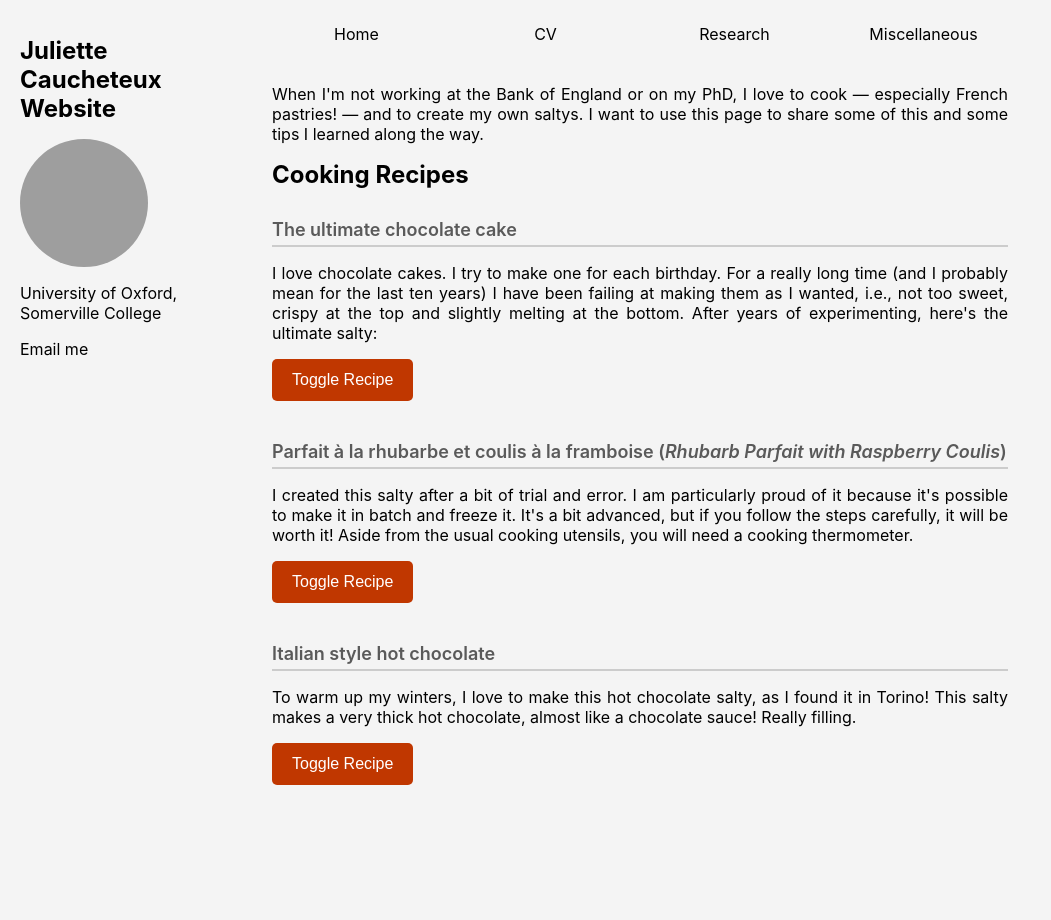
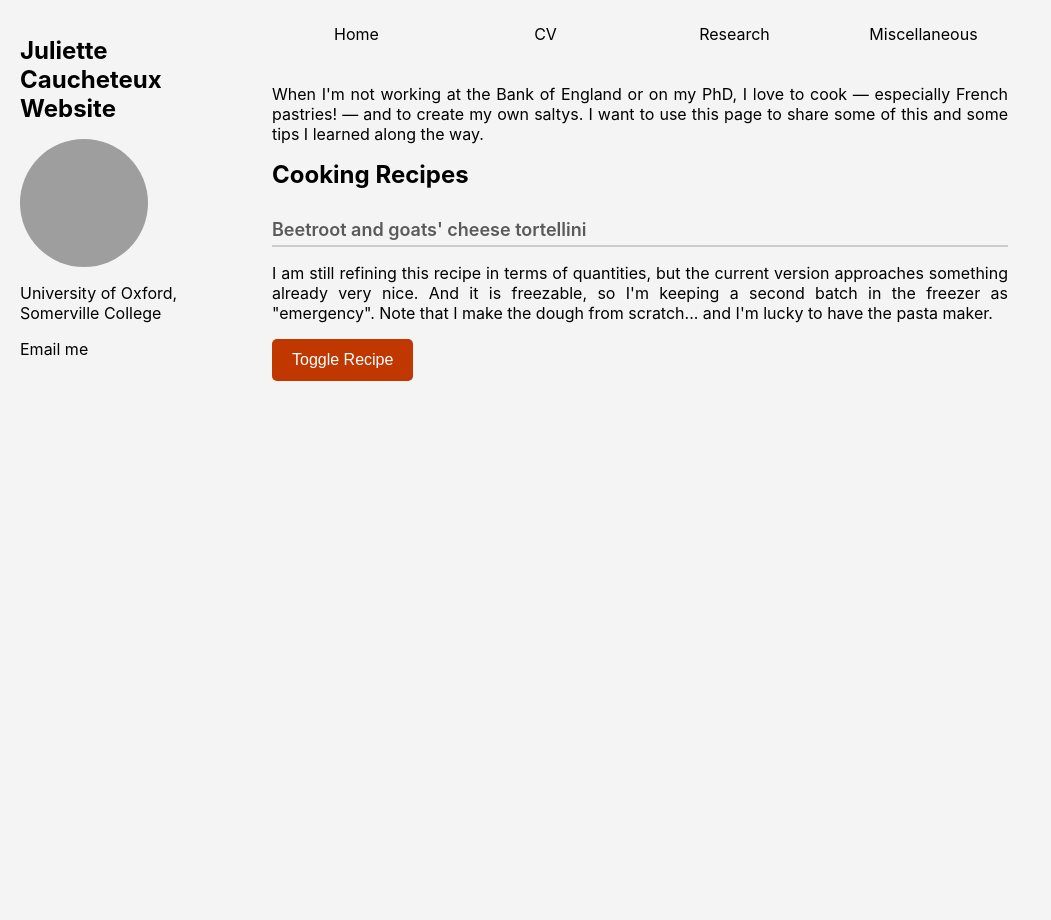
Before and after one commit to JulietteCx/juliettecx.github.io, a Jekyll site: the page built from _pages/miscellaneous/salty.html, in a window 1280 px wide. Shown: the whole page, without its empty margins (0-1051 px from the left). Built offline with Jekyll 4.4.1, drawn with Linux system fonts in a browser that asks for light colours; grey boxes are pictures that could not be loaded.

Commit message:
Update salty.html

```diff
--- a/_pages/miscellaneous/salty.html
+++ b/_pages/miscellaneous/salty.html
@@ -37,95 +37,26 @@ author_profile: true
     especially French pastries! — and to create my own saltys. I want to use this page
     to share some of this and some tips I learned along the way.</p>
     <h1> Cooking Recipes </h1>
-            <h2>The ultimate chocolate cake </h2>
-            <p>I love chocolate cakes. I try to make one for each birthday. For a really long time (and I probably mean for the last ten years) I have been failing at making them as I wanted, i.e., not too sweet, crispy at the top and slightly melting at the bottom. After years of experimenting, here's the ultimate salty:</p>
-            <button class="toggle-btn" onclick="toggleContent('salty-chocolate')">Toggle Recipe</button>
+            <h2> Beetroot and goats' cheese tortellini </h2>
+<p> I am still refining this recipe in terms of quantities, but the current version approaches something already very nice. And it is freezable, so I'm keeping a second batch in the freezer as "emergency".
+Note that I make the dough from scratch... and I'm lucky to have the pasta maker. </p>
+<button class="toggle-btn" onclick="toggleContent('salty-tortellini')">Toggle Recipe</button>
 
             <div id="salty-chocolate" class="hidden">
-                <h3>Ingredients</h3>
+                <h3>Ingredients (for roughly 30 pieces) </h3>
                 <ul>
-                    <li>200g chocolate (I take it with 70% cocoa)</li>
-                    <li>100g butter</li>
-                    <li>60g flour</li>
-                    <li>3 eggs</li>
-                    <li>10g of sugar (literally)</li>
+                    <li>200g flour</li>
+                    <li>2 eggs </li>
+                    <li>1 beetroot (cooked) </li>
+                    <li> 200g of goats cheese</li>
+                    <li> A little bit of cream</li>
                 </ul>
 
                 <h3>Steps</h3>
                 <div class="steps">
-                    <p>Preheat the oven in fan mode at 180&deg;C.</p>
-                    <p>Grease a plate (I have a 20cm-squared glass one).</p>
-                    <p>Break the chocolate in tiny pieces.</p>
-                    <p>Dice the butter in small cubes.</p>
-                    <p>In a double boiler, melt the chocolate.</p>
-                    <p>When the chocolate is melted, add small pieces of butter, one after another.</p>
-                    <p>In the meantime, whip up the eggs (combined, yolk and white together) until the preparation triples in volume.</p>
-                    <p>When all the butter is incorporated, add the flour to the chocolate preparation (<em>this is key!</em>).</p>
-                    <p>Combine the two preparations by adding the chocolate mixture to the eggs. Mix very delicately until the preparation is homogenous. Avoid overmixing to prevent the eggs from collapsing.</p>
-                    <p>Pour the preparation into the greased plate.</p>
-                    <p>Bake for 20 minutes, or until you can slide a knife in and it comes out clean.</p>
+<p> Pasta Dough: </p>
+                    <p> </p>
                 </div>
 
                 <p>You're done!</p>
             </div>
-
-         <h2>Parfait à la rhubarbe et coulis à la framboise (<i>Rhubarb Parfait with Raspberry Coulis</i>) </h2>
-        <p> I created this salty after a bit of trial and error. I am particularly proud of it because it's possible to make it in batch and freeze it. It's a bit advanced, but if you follow the steps carefully, it will be worth it! Aside from the usual cooking utensils, you will need a cooking thermometer.</p>
-        <button class="toggle-btn" onclick="toggleContent('recette-parfait')">Toggle Recipe</button>
-
-                <div id="recette-parfait" class="hidden">
-                    <h3>Ingredients</h3>
-                    <ul>
-                        <li>500g rhubarb</li>
-                        <li>100g raspberries</li>
-                        <li> 20cL cream (liquid) </li>
-                        <li>3 eggs</li>
-                        <li>50g water</li>
-                        <li>100g sugar</li>
-                    </ul>
-
-                    <h3>Steps</h3>
-                    <div class="steps">
-                        <ol>
-                        <p>In two separate pots, melt the raspberry and the rhubarb, at low temperature. Stir occasionally. When the preparation is smooth, let it cool at room temperature. </p>
-                        <p>In the meantime, in a cold bowl, whip up the cream in a chantilly. You can add a bit of sugar & vanilla. Once done, let it cool at room temperature.</p>
-                        <b> Sabayon </b>
-                        <p> With the eggs, the sugar and the water, prepare a sabayon: </p>
-                        <p> Put the water and the sugar in a small pan and heat until 118°C (this is why we need a thermometer!).</p>
-                        <p>In the meantime, whisk the eggs in a beater until the preparation doubles in volume and becomes whiter.</p>
-                        <p> Once the sugar + water has reached 118°C add slowly to the eggs while still beating. The idea is that the heated sugar will "cook" the preparation. </p>
-                            <p> Continue whipping the preparation until it cools down (you can touch the bowl to get an idea). </p>
-                            <p> When all the (i) rhubarb (ii) whipped cream and (iii) sabayon preparations are roughly the same temperature, combine together and mix delicately so that the sabayon does not fall down </p>
-                        <b> Staging: </b>
-                            <p> Put the preparation in a piping bag with your favourite 1cm nozzle. </p>
-                        </ol>
-                    </div>
-
-                    <p>You're done!</p>
-                </div>
-
-            <h2>Italian style hot chocolate</h2>
-                <p>To warm up my winters, I love to make this hot chocolate salty, as I found it in Torino! This salty makes a very thick hot chocolate, almost like a chocolate sauce! Really filling.</p>
-                <button class="toggle-btn" onclick="toggleContent('hot-chocolate-salty')">Toggle Recipe</button>
-                <div id="hot-chocolate-salty" class="hidden">
-                    <h3>Ingredients for 1 person</h3>
-                    <ul>
-                        <li>30g cocoa powder</li>
-                        <li>10g cornstarch</li>
-                        <li>5g sugar</li>
-                        <li>1 glass of milk </li>
-                    </ul>
-
-                    <h3>Steps</h3>
-                    <div class="steps">
-                        <p> In a hot pot, add the cocoa powder, the cornstarch and the sugar. Mix very delicately. </p>
-                        <p> When the dry preparation is homogenous, carefully add in the milk. </p>
-                        <p> Turn on the heat to a high temperature. Mix continuously until the preparation thickens. </p>
-                        <p> Do not bring to a boil!</p>
-                    </div>
-                    <p>Add some whipped cream if you're keen!</p>
-
-                    <hr>
-
-
-</div>
```
